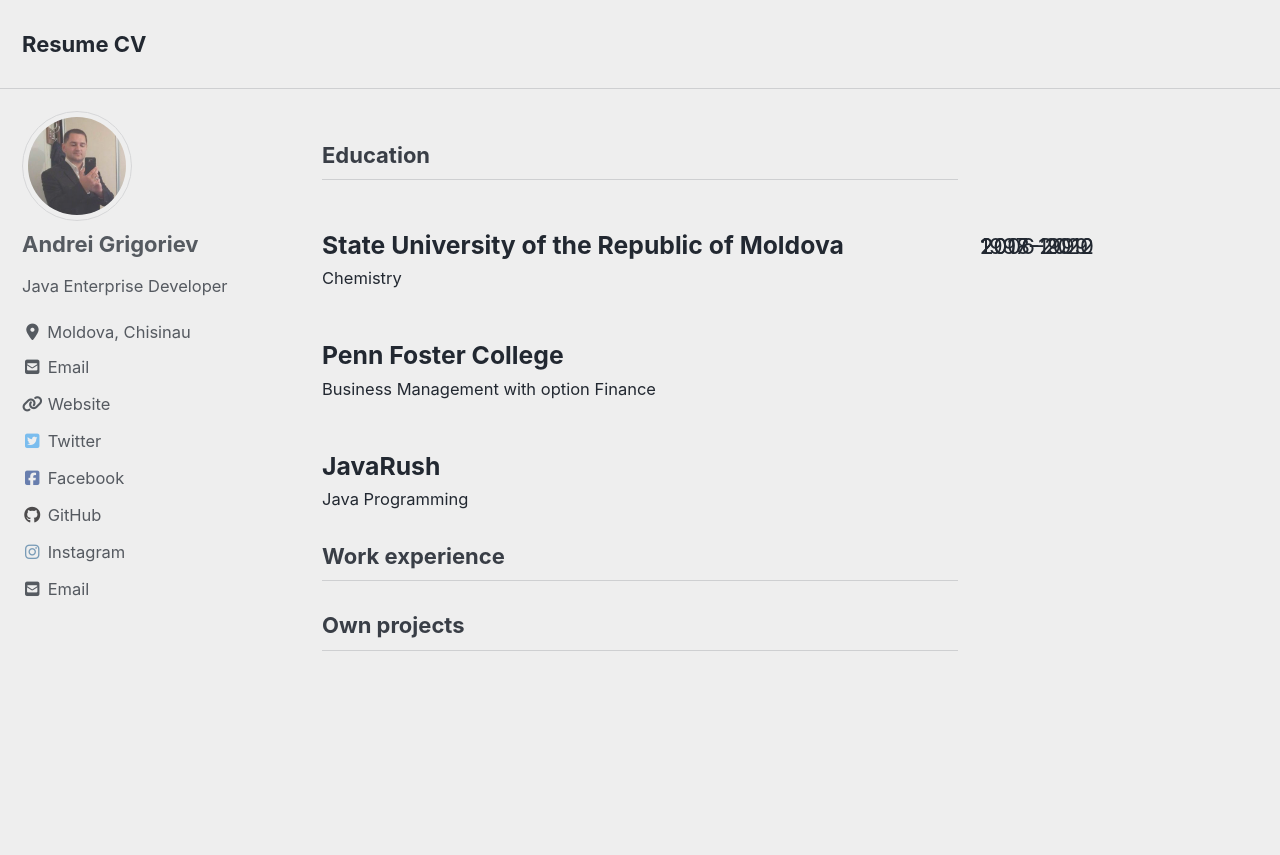
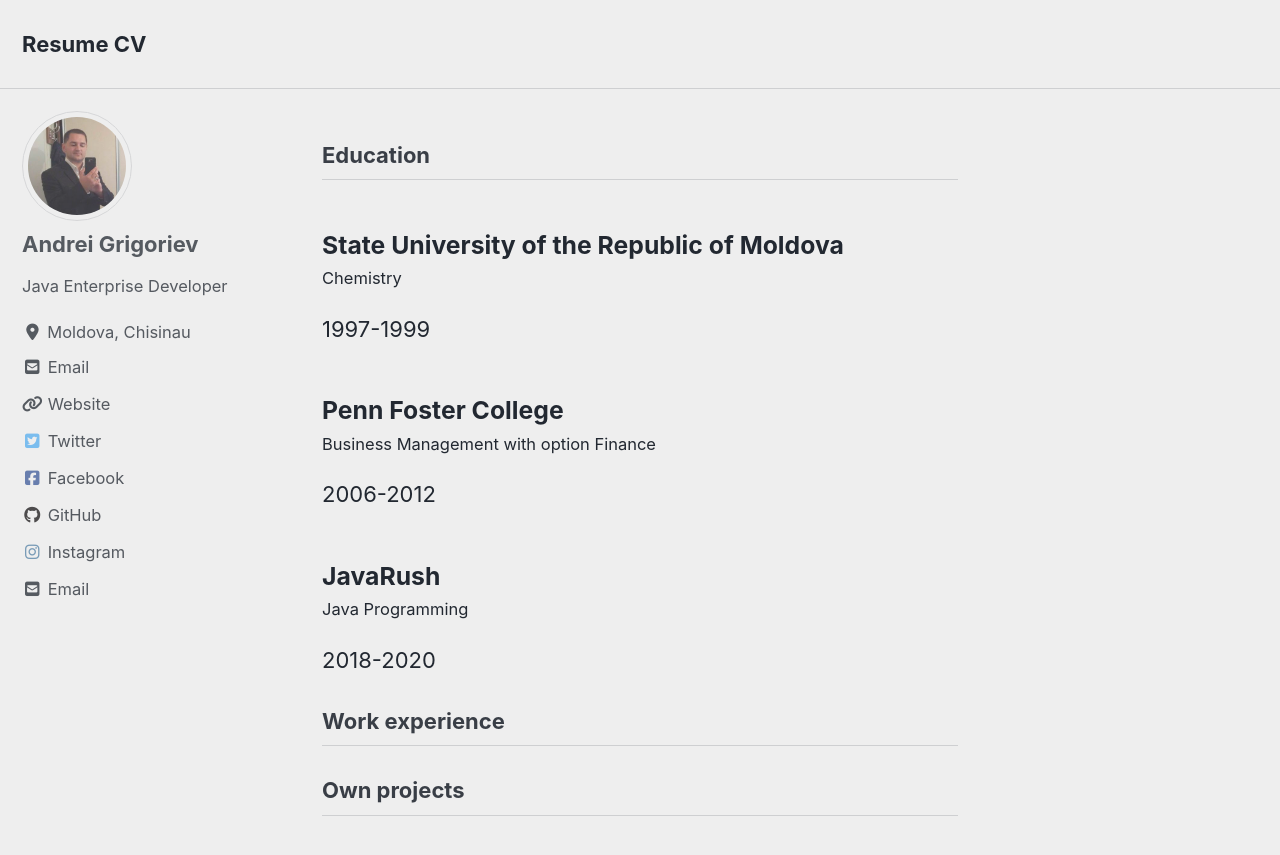
Before and after one commit to grigorievfinance/grigorievfinance.github.io, a Jekyll site: the page built from index.html, in a window 1280 px wide and 900 px high. Shown: the top 855 px of the window. Built offline with Jekyll 4.4.1, drawn with Linux system fonts in a browser that asks for light colours; cached includes are drawn as plain includes; nearby versions of some CDN libraries; the list of posts is cut into pages by our own code.

Commit message:
date css update

```diff
--- a/_layouts/home.html
+++ b/_layouts/home.html
@@ -8,15 +8,15 @@
 <article class="archive__item" itemscope itemtype="https://schema.org/CreativeWork">
     <h3 class="archive__item-title" itemprop="headline">{{ site.data.ui-text[site.locale].education1_name | default: "State University of the Republic of Moldova" }}</h3>
     <p class="archive__item-excerpt" itemprop="description">{{ site.data.ui-text[site.locale].education1_description | default: "Chemistry" }}</p>
-    <div class="sidebar__right">{{ site.data.ui-text[site.locale].education1_date | default: "1997-1999" }}</div>
+    <p class="date__right">{{ site.data.ui-text[site.locale].education1_date | default: "1997-1999" }}</p>
 
     <h3 class="archive__item-title" itemprop="headline">{{ site.data.ui-text[site.locale].education2_name | default: "Penn Foster College" }}</h3>
     <p class="archive__item-excerpt" itemprop="description">{{ site.data.ui-text[site.locale].education2_description | default: "Business Management with option Finance" }}</p>
-    <div class="sidebar__right">{{ site.data.ui-text[site.locale].education2_date | default: "2006-2012" }}</div>
+    <p class="date__right">{{ site.data.ui-text[site.locale].education2_date | default: "2006-2012" }}</p>
 
     <h3 class="archive__item-title" itemprop="headline">{{ site.data.ui-text[site.locale].education3_name | default: "JavaRush" }}</h3>
     <p class="archive__item-excerpt" itemprop="description">{{ site.data.ui-text[site.locale].education3_description | default: "Java Programming" }}</p>
-    <div class="sidebar__right">{{ site.data.ui-text[site.locale].education3_date | default: "2018-2020" }}</div>
+    <p class="date__right">{{ site.data.ui-text[site.locale].education3_date | default: "2018-2020" }}</p>
 </article>
 
 <h3 class="archive__subtitle">{{ site.data.ui-text[site.locale].experience_label | default: "Work experience" }}</h3>
--- a/_sass/minimal-mistakes/_sidebar.scss
+++ b/_sass/minimal-mistakes/_sidebar.scss
@@ -108,6 +108,10 @@
   @include breakpoint($x-large) {
     margin-right: 0;
   }
+}
+
+.date__right {
+    text-aling: right;
 }
 
 /*
```
